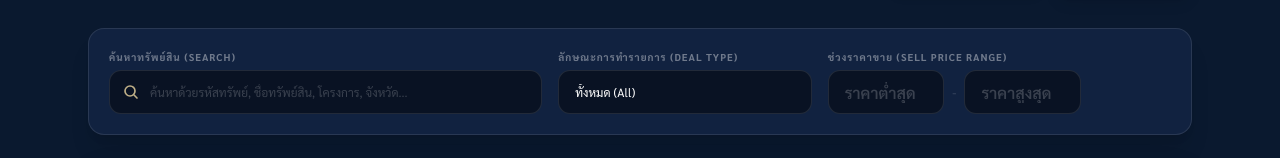
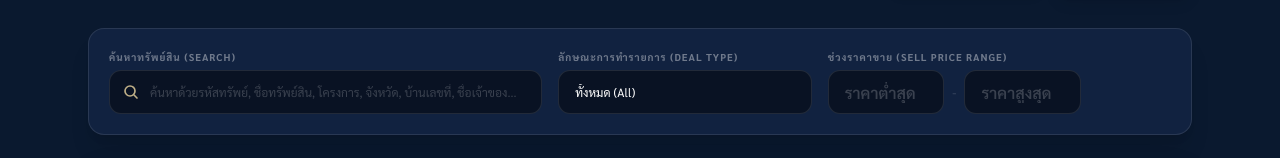
Before and after one commit to monthon21/akthaiproperty, a Next.js app: page /en/manage in a window 1280 px wide. Shown: the part 187-345 px from the top of the page. Built offline with nearby package versions, Linux system fonts and the light colour scheme; no server answers; the database is empty; sample sign-in values are in the browser's storage.

Commit message:
Search Backend by Asset Landlord

```diff
--- a/components/ManageAssetsClient.tsx
+++ b/components/ManageAssetsClient.tsx
@@ -32,8 +32,9 @@ export default function ManageAssetsClient({ initialAssets, currentLang, isAdmin
       const provinceMatch = asset.province?.toLowerCase().includes(q);
       const districtMatch = asset.district?.toLowerCase().includes(q);
       const ownerMatch = asset.customer?.name?.toLowerCase().includes(q);
+      const addressMatch = asset.address?.toLowerCase().includes(q);
 
-      if (!codeMatch && !titleMatch && !projectMatch && !provinceMatch && !districtMatch && !ownerMatch) {
+      if (!codeMatch && !titleMatch && !projectMatch && !provinceMatch && !districtMatch && !ownerMatch && !addressMatch) {
         return false;
       }
     }
@@ -95,7 +96,7 @@ export default function ManageAssetsClient({ initialAssets, currentLang, isAdmin
             <div className="relative">
               <input
                 type="text"
-                placeholder="ค้นหาด้วยรหัสทรัพย์, ชื่อทรัพย์สิน, โครงการ, จังหวัด..."
+                placeholder="ค้นหาด้วยรหัสทรัพย์, ชื่อทรัพย์สิน, โครงการ, จังหวัด, บ้านเลขที่, ชื่อเจ้าของ..."
                 value={searchQuery}
                 onChange={(e) => setSearchQuery(e.target.value)}
                 className="w-full h-11 pl-10 pr-4 bg-black/45 border border-white/10 rounded-xl text-xs text-white placeholder-white/20 focus:outline-none focus:border-accent transition-all"
```
